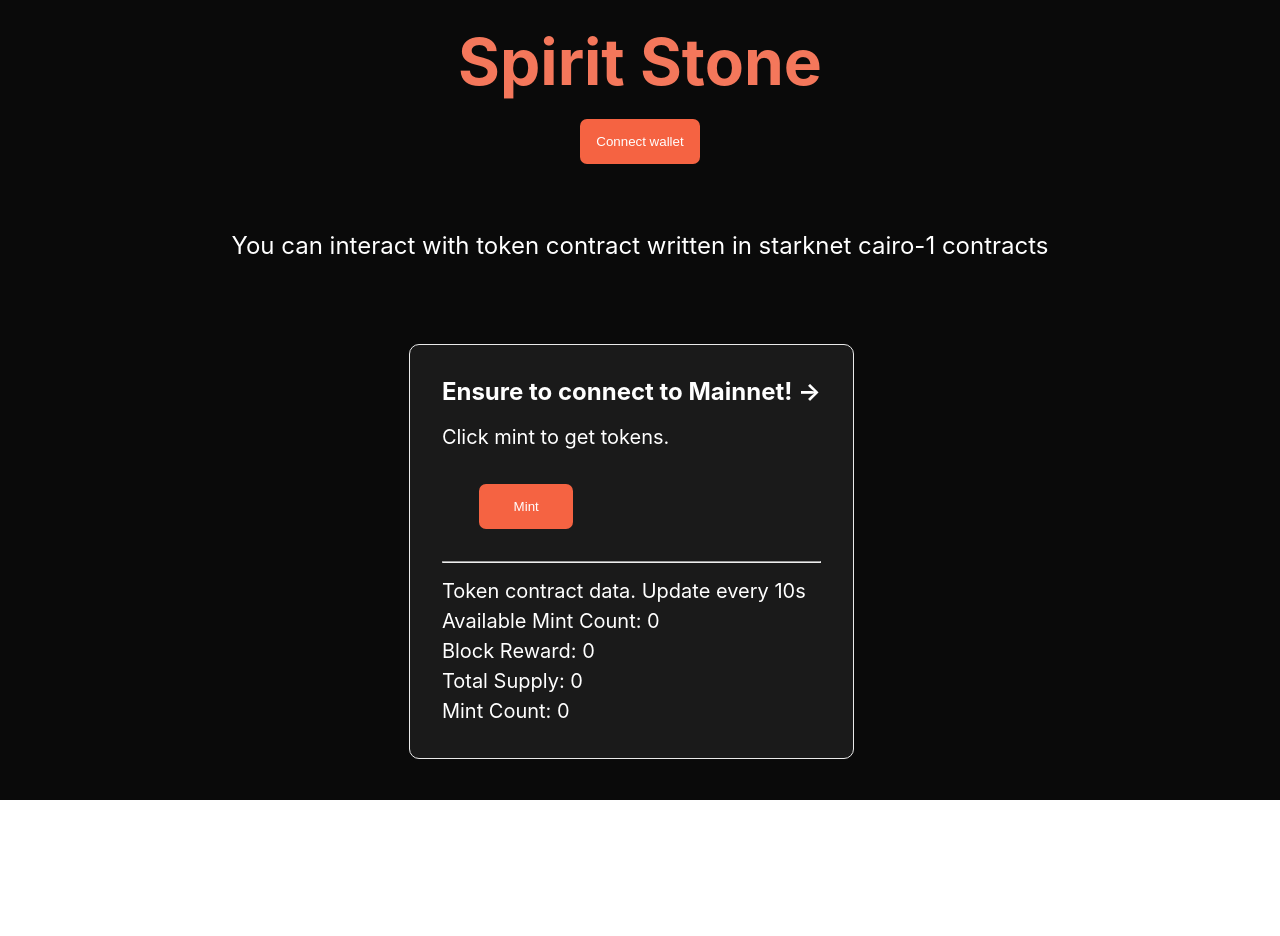
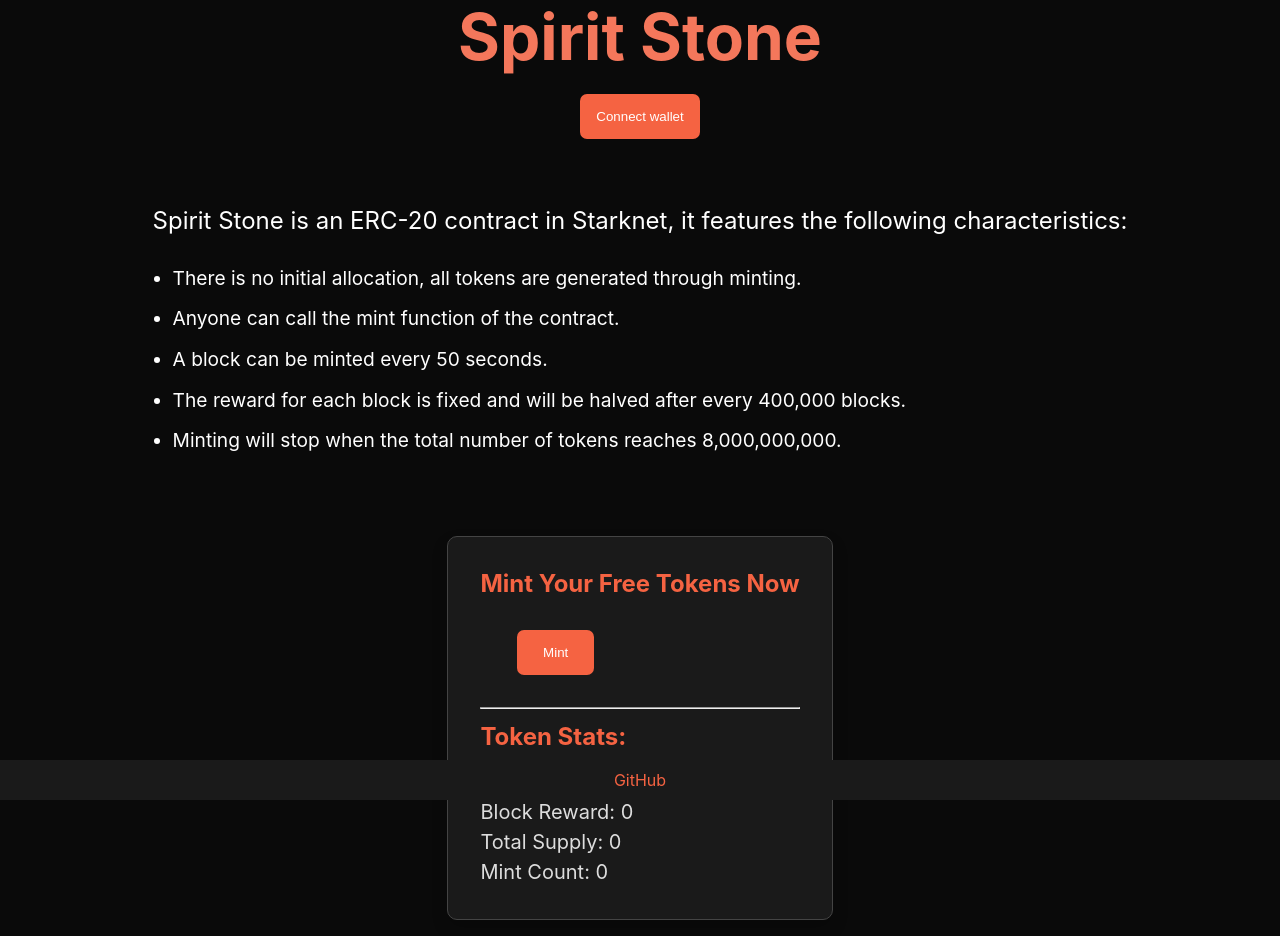
Before and after one commit to spirit-stone-world/interface, a React (Create React App) app: page / in a window 1280 px wide. Before the commit the page ends 800 px from the top, so only its background shows below. Built offline with nearby package versions, Linux system fonts and the light colour scheme; the HTML template or start-up script is replaced by a standard one.

Commit message:
add some info

```diff
--- a/src/App.css
+++ b/src/App.css
@@ -61,6 +61,18 @@
   font-size: 1.5rem;
 }
 
+.description ul {
+  list-style-type: disc; /* Use a bullet point for list item marker */
+  padding-left: 20px; /* Add left padding to indent the list */
+}
+
+.description li {
+  margin-bottom: 10px; /* Add some spacing between list items */
+  line-height: 1.6; /* Set line height to improve readability */
+  font-size: 1.2rem; /* Adjust font size */
+  text-align: left; /* Set text alignment */
+}
+
 .code {
   background: #fafafa;
   border-radius: 5px;
@@ -76,19 +88,8 @@
   justify-content: center;
   flex-wrap: wrap;
   max-width: 800px;
+  margin: 0 auto; /* center the grid */
 }
-
-/*.card {
-  margin: 1rem;
-  padding: 1.5rem;
-  text-align: left;
-  color: inherit;
-  text-decoration: none;
-  border: 1px solid #eaeaea;
-  border-radius: 10px;
-  transition: color 0.15s ease, border-color 0.15s ease;
-  max-width: 100%;
-}*/
 
 .card {
   margin: 1rem;
@@ -96,22 +97,33 @@
   text-align: left;
   color: inherit;
   text-decoration: none;
-  border: 1px solid #eaeaea;
+  border: 1px solid #444444;
   border-radius: 10px;
   transition: color 0.15s ease, border-color 0.15s ease;
-  background-color: #1a1a1a;  /* Change card background color to a slightly lighter grey */
+  background-color: #1a1a1a;
   max-width: 100%;
+  box-shadow: 0 8px 16px 0 rgba(0,0,0,0.2); /* add some shadow */
 }
 
 .card h2 {
   margin: 0 0 1rem 0;
   font-size: 1.5rem;
+  color: #f56342; /* add some color to draw attention */
 }
 
 .card p {
   margin: 0;
   font-size: 1.25rem;
   line-height: 1.5;
+  color: #ddd; /* lighter text color */
+}
+
+.feedback p {
+  color: #aaa; /* lighter text color */
+}
+
+.feedback a {
+  color: #f56342; /* use the same color as the mint button */
 }
 
 .logo {
@@ -149,6 +161,11 @@
   border-radius: 7px;
   color: white;
   cursor: pointer;
+  transition: background 0.3s ease; /* Added transition for a smoother color change */
+}
+
+.button:hover {
+  background: #e45232; /* Darken the button color slightly when hovered */
 }
 
 .connect {
@@ -160,4 +177,31 @@
   border-radius: 7px;
   color: white;
   cursor: pointer;
+  transition: background 0.3s ease; /* Added transition for a smoother color change */
 }
+
+.connect:hover {
+  background: #e45232; /* Darken the button color slightly when hovered */
+}
+
+.footer {
+  position: fixed;
+  left: 0;
+  bottom: 0;
+  width: 100%;
+  background-color: #1a1a1a; /* Use the same dark grey as in the dark theme */
+  color: white;
+  text-align: center;
+  padding: 10px 0;
+}
+
+.footer a {
+  color: #f56342; /* Use the same orange as in the buttons */
+  text-decoration: none;
+}
+
+.footer a:hover,
+.footer a:focus,
+.footer a:active {
+  text-decoration: underline;
+}
--- a/src/App.js
+++ b/src/App.js
@@ -82,7 +82,7 @@
     }
   }
 
-  return (
+  /*return (
     <div className="App">
       <header className="App-header">
         <main className="main">
@@ -120,6 +120,54 @@
         </main>
       </header>
     </div>
+  );*/
+  return (
+    <div className="App">
+      <header className="App-header">
+        <main className="main">
+          <h1 className="title">
+            <a href="https://yourwebsite.com"> Spirit Stone</a>  {/* Use actual link */}
+          </h1>
+          {
+            isConnected ?
+              <button className="connect">{address.slice(0, 5)}...{address.slice(60)}</button> :
+              <button className="connect" onClick={() => connectWallet()}>Connect wallet</button>
+          }
+
+          <div className="description">
+            <p>Spirit Stone is an ERC-20 contract in Starknet, it features the following characteristics:</p>
+            <ul>
+              <li>There is no initial allocation, all tokens are generated through minting.</li>
+              <li>Anyone can call the mint function of the contract.</li>
+              <li>A block can be minted every 50 seconds.</li>
+              <li>The reward for each block is fixed and will be halved after every 400,000 blocks.</li>
+              <li>Minting will stop when the total number of tokens reaches 8,000,000,000.</li>
+            </ul>
+          </div>
+
+          <div className="grid">
+            <div className="card">
+              <h2>Mint Your Free Tokens Now</h2>
+              <div className="cardForm">
+                <input type="submit" className="button" value="Mint" onClick={() => mint()} />
+              </div>
+
+              <hr />
+
+              <h2>Token Stats:</h2>
+              <p>Available Mint Count: {availableMintCount}</p>
+              <p>Block Reward: {blockReward}</p>
+              <p>Total Supply: {totalSupply}</p>
+              <p>Mint Count: {mintCount}</p>
+
+            </div>
+          </div>
+        </main>
+      </header>
+      <footer className="footer">
+        <a href="https://github.com/ccoincash/spirit_stone" target="_blank" rel="noopener noreferrer">GitHub</a>
+      </footer>
+    </div>
   );
 }
 
```
